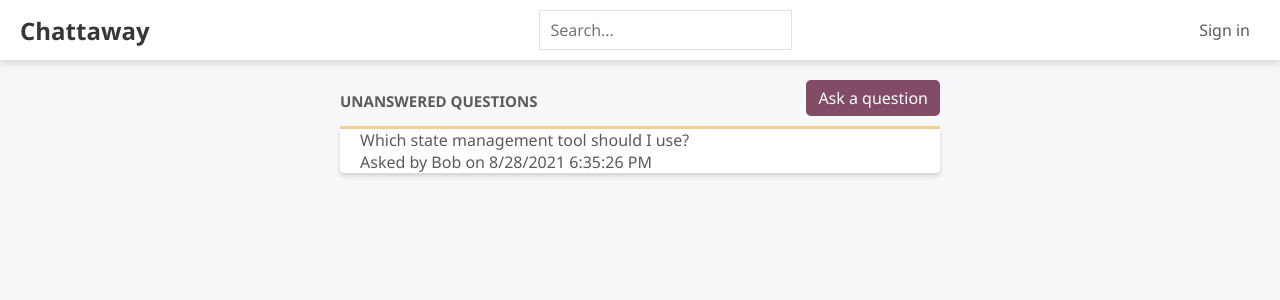
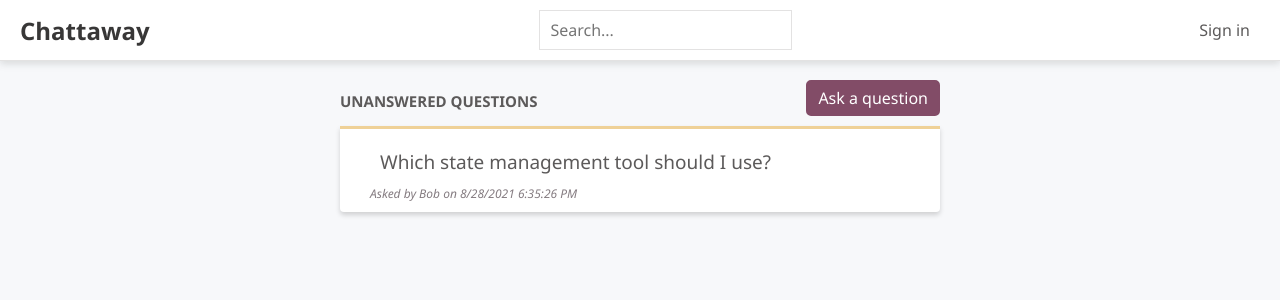
Before and after one commit to MaximPVladimirovich/Forum-Project_React, a React (Create React App) app: page / in a window 1280 px wide. Shown: the top 300 px of the page. Built offline with nearby package versions, Linux system fonts and the light colour scheme.

Commit message:
added styling to question

```diff
--- a/src/Components/Question.tsx
+++ b/src/Components/Question.tsx
@@ -1,3 +1,6 @@
+/** @jsxImportSource @emotion/react */
+import { css } from '@emotion/react';
+import { gray2, gray3 } from '../css/Styles';
 import React from 'react'
 import {QuestionData} from '../MockData/QuestionsData'
 
@@ -7,11 +10,17 @@ interface Props {
 
 export const Question = function({data}: Props) {
   return (
-    <div>
-      <div>
+    <div css={css`
+    padding: 10px 10px`}>
+      <div css={css`
+      padding: 10px 10px;
+      font-size: 19px`}>
         {data.title}
       </div>
-      <div>
+      <div css={css`
+      font-size: 12px;
+      font-style: italic;
+      color: ${gray3};`}>
         {`Asked by ${data.userName} on
         ${data.created.toLocaleDateString()} ${data.created.toLocaleTimeString()}`}
       </div>
```
